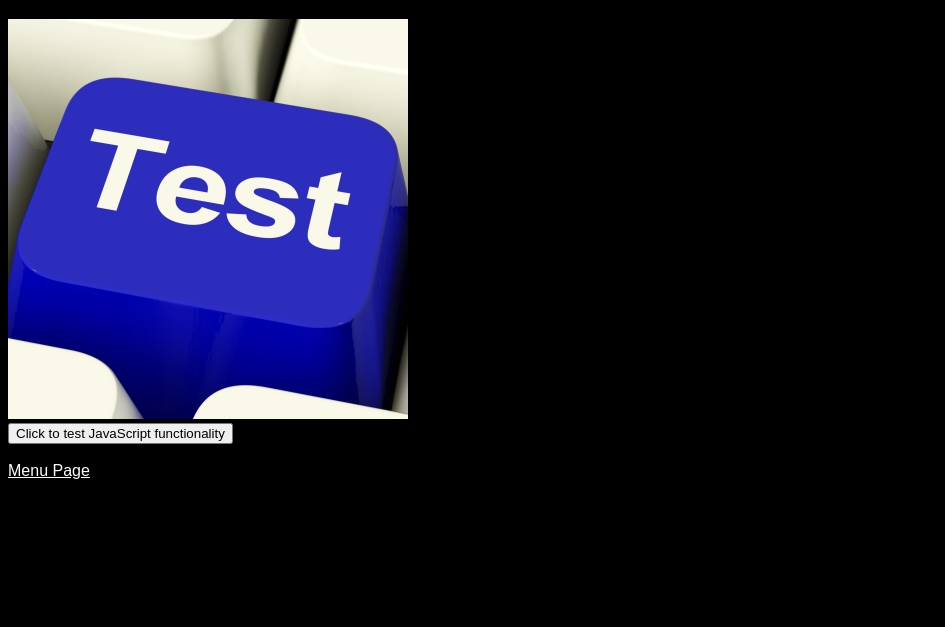
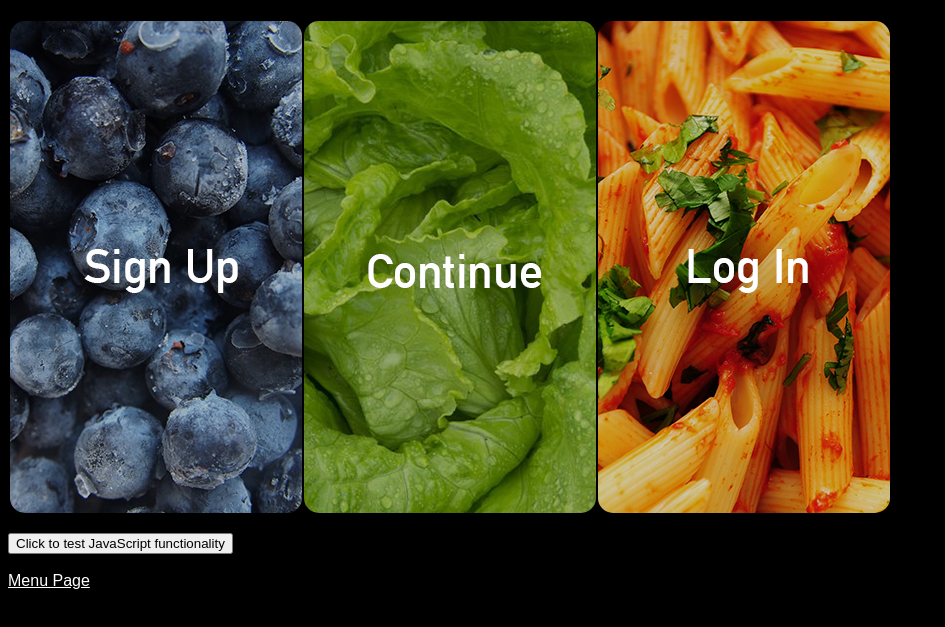
Before and after one commit to markiskander/hciproject, a plain HTML site: page index.html in a window 1280 px wide. Shown: the part 61-688 px from the top of the page, without its empty margins (0-945 px from the left). Drawn offline with Linux system fonts and the light colour scheme.

Commit message:
Added design for home page

```diff
--- a/index.html
+++ b/index.html
@@ -7,7 +7,15 @@
 
   <h1>Hello World!</h1>
 
-  <img src="images/test_image.jpg"><br>
+  <table id="main_menu_selector">
+    <tr>
+      <th id="selector_signup"></th>
+      <th id="selector_continue"></th>
+      <th id="selector_login"></th>
+    </tr>
+  </table>
+
+  <br>
 
   <button type="button" onclick="testFunction()">Click to test JavaScript functionality</button>
 
--- a/styles.css
+++ b/styles.css
@@ -7,3 +7,34 @@ body {
 .link {
   color:white !important;
 }
+
+#selector_signup, #selector_continue, #selector_login {
+  width: 290px !important;
+  height: 490px !important;
+  border-radius:15px;
+}
+
+#selector_signup {
+  background-image: url('images/signup.png');
+}
+#selector_signup:hover {
+  background-image: url('images/signup_hover.png');
+}
+
+#selector_continue {
+  background-image: url('images/continue.png');
+}
+#selector_continue:hover {
+  background-image: url('images/continue_hover.png');
+}
+
+#selector_login {
+  background-image: url('images/login.png');
+}
+#selector_login:hover {
+  background-image: url('images/login_hover.png');
+}
+
+#selector_signup {
+
+}
```
Also changed, not shown: menu.html (+1 -1 lines), images/continue.png (added), images/continue_hover.png (added), images/login.png (added), images/login_hover.png (added), images/signup.png (added), images/signup_hover.png (added).
